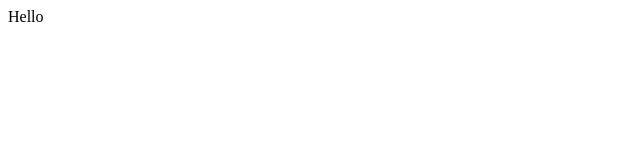
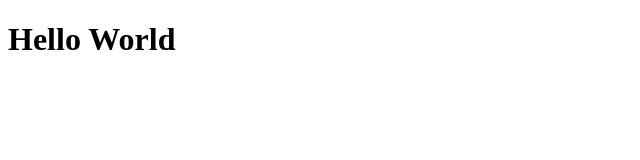
Before and after one commit to Ninja-Jutsu/git_test, a plain HTML site: page html-boilerplate/index.html in a window 1280 px wide. Shown: the whole page, without its empty margins (0-640 px from the left). Drawn offline with Linux system fonts and the light colour scheme.

Commit message:
HTML with body

```diff
--- a/html-boilerplate/index.html
+++ b/html-boilerplate/index.html
@@ -5,6 +5,7 @@
 		<meta charset="UTF-8">
 		<title>My Home Work</title>
 	</head>
-	<body> Hello
+	<body>
+		<h1>Hello World</h1>
 	</body>
 </html>
```
